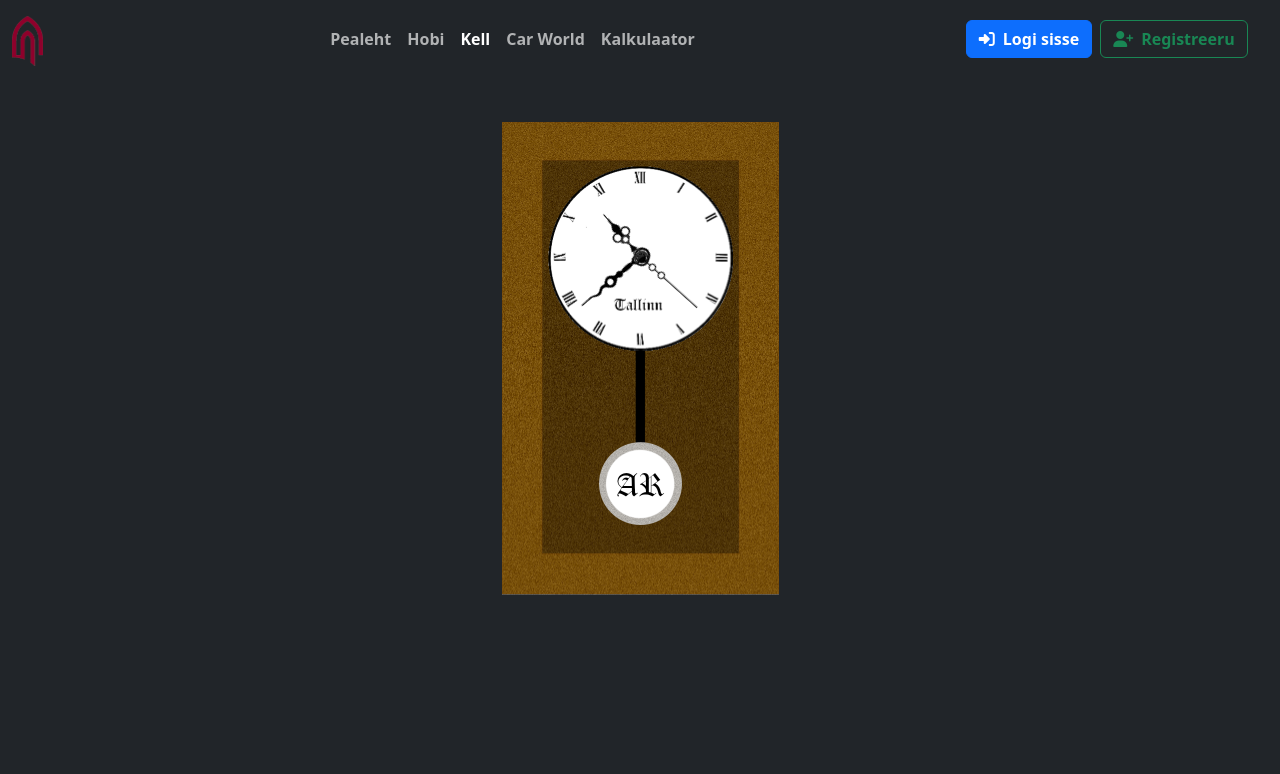
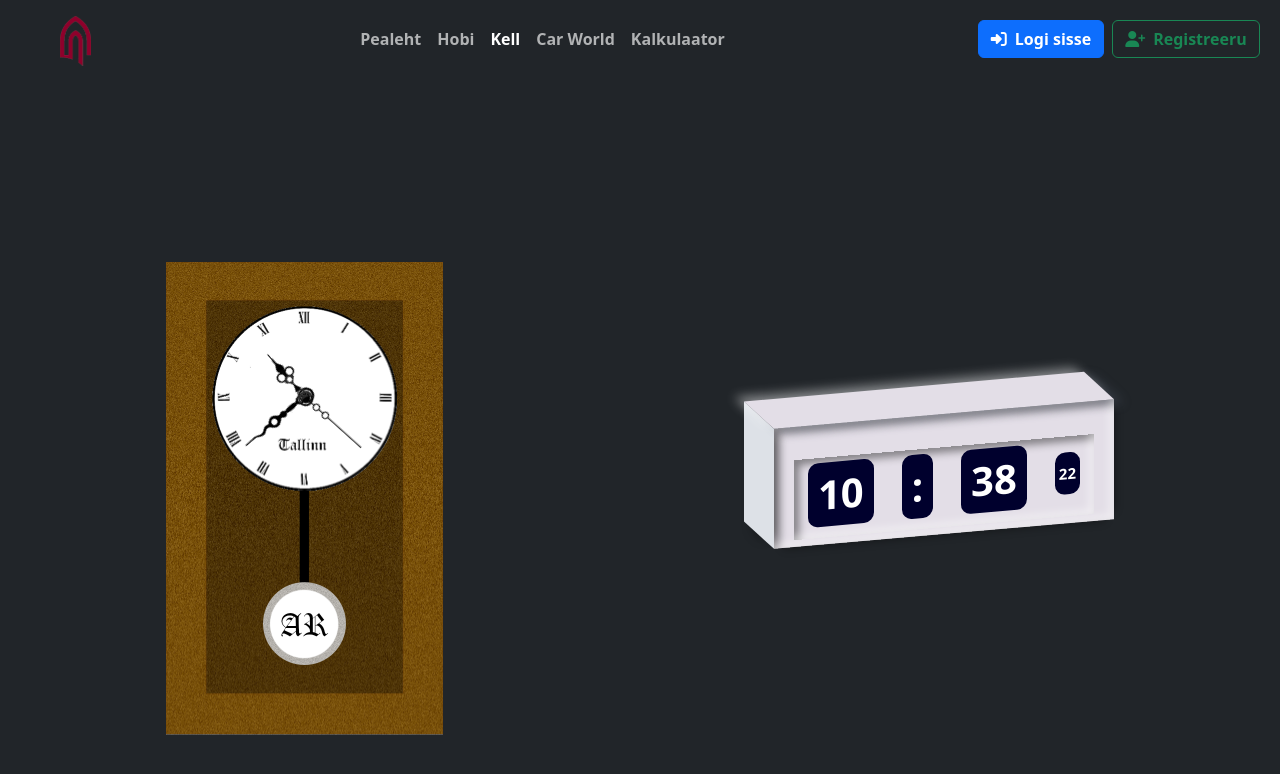
Before and after one commit to W1ttyRat/html5-school, a plain HTML site: page clock.html in a window 1280 px wide. Drawn offline with nearby package versions, Linux system fonts and the light colour scheme.

Commit message:
Add digital clock to clock.html
Refactor code structure for improved readability and maintainability

```diff
--- a/clock.html
+++ b/clock.html
@@ -23,7 +23,7 @@
     <header>
         <nav class="navbar navbar-expand-lg" id="home">
             <div class="container-fluid">
-                <div class="d-inline-block w-auto mt-1 pt-1">
+                <div class="d-inline-block w-auto mt-1 pt-1 ms-5">
                     <a class="navbar-brand" href="index.html">
                         <img src="src/tlu_h200.png" alt="brand logo" id="brand-logo"
                             style="max-height: 50px; width: auto;">
@@ -73,13 +73,25 @@
                 <img src="src/clock_frame.png" alt="Clock frame" class="clock-frame">
                 <img src="src/clock_pendulum_2.png" alt="clock pendulum" class="pendulum">
                 <img src="src/clock_face_2.png" alt="Clock face" class="clock-face">
-                <div class="clock-face">
+                <div class="clock-hands">
                     <img src="src/second_hand.png" alt="second hand" class="clock-hand" id="secondHand">
                     <img src="src/minute_hand.png" alt="minute hand" class="clock-hand" id="minuteHand">
                     <img src="src/hour_hand.png" alt="hour hand" class="clock-hand" id="hourHand">
                 </div>
             </div>
         </div>
+
+        <div class="rectangle-container">
+            <div class="rectangle"></div>
+            <div class="time">
+                <p class="hours">12</p>
+                <p class="separator">:</p>
+                <p class="minutes">00</p>
+                <p class="seconds">&nbsp;</p>
+
+            </div>
+        </div>
+
     </main>
     <footer>
         <!-- place footer here -->
--- a/css/carWorld.css
+++ b/css/carWorld.css
@@ -3,6 +3,7 @@
     width: 100%;
     height: 100vh;
     pointer-events: none;
+    margin: 0 25%;
 
 }
 
--- a/css/clock.css
+++ b/css/clock.css
@@ -1,3 +1,106 @@
+:root {
+    --background: #dde1e7;
+    --rectangle-background: rgb(227, 222, 231);
+    --shadow-light: rgba(255, 255, 255, 0.45);
+    --shadow-medium: rgba(94, 104, 121, 0.3);
+    --shadow-dark:rgba(0, 0, 0, 0.45);
+    --darkBlue:rgb(0, 0, 45);
+    --time-text-light: #dde1e7;
+    --textColor:#fff;
+}
+
+main {
+    display: flex;
+    justify-content: center;
+    align-items: center;
+    min-height: 100vh;
+    width: 100%;
+    margin: 0 auto;
+
+}
+
+.rectangle-container {
+    position: relative;
+    width: 340px;
+    height: 120px;
+    margin: 0 auto;
+}
+
+.rectangle {
+    position: relative;
+    width: 340px;
+    height: 120px;
+    background: var(--rectangle-background);
+    transform: skewY(-5deg);
+    box-shadow: inset -5px -5px 9px var(--shadow-light),
+        inset 5px 5px 9px var(--shadow-dark),
+        0px 10px 10px -10px var(--shadow-dark),
+        10px 0px 10px -10px var(--shadow-dark);
+    z-index: 1;
+}
+
+.rectangle::before {
+    content: "";
+    position: absolute;
+    top: 0;
+    left: -30px;
+    width: 30px;
+    height: 100%;
+    background: var(--background);
+    transform-origin: right;
+    transform: skewY(45deg);
+    box-shadow: 0px 10px 10px -10px var(--shadow-dark),
+        10px 0px 10px -10px var(--shadow-dark);
+}
+
+.rectangle::after {
+    content: "";
+    position: absolute;
+    top: -30px;
+    left: 0;
+    width: 100%;
+    height: 30px;
+    background: var(--rectangle-background);
+    transform-origin: bottom;
+    transform: skewX(45deg);;
+    box-shadow: -5px -5px 9px var(--shadow-light),
+        5px 5px 9px var(--shadow-medium);
+}
+
+.time {
+    display: flex;
+    font-weight: 900;
+    justify-content: space-around;
+    align-items: center;
+    text-align: center;
+    position: absolute;
+    width: 300px;
+    height: 80px;
+    top: 50%;
+    left: 50%;
+    transform: translate(-50%, -50%) skewY(-5deg);
+    font-size: 40px;
+    transform-origin: right;
+    background-color: transparent;
+    box-shadow: inset -5px -5px 9px var(--shadow-light),
+        inset 5px 5px 9px var(--shadow-dark);
+    z-index: 2;
+}
+
+.hours, .separator, .minutes, .seconds {
+    background: var(--darkBlue);
+    color: var(--textColor);
+    margin-top: 10px;
+    padding: 2px 10px;
+    border-radius: 10px;
+    font-weight: 900;
+}
+
+.seconds {
+    font-size: 15px;
+    padding: 10px 4px;
+}
+
 #box-div {
     width: 277px;
     height: 473px;
@@ -15,7 +118,7 @@
     position: absolute;
 }
 
-.clock-face {
+.clock-face, .clock-hands {
     width: 369px;
     height: 369px;
     left: 92px;
--- /dev/null
+++ b/css/hobi.css
@@ -0,0 +1,22 @@
+html, body {
+    height: 100%;
+    overflow: hidden;
+}
+
+body {
+    background: url(../src/hobi-bg.jpg) center / cover no-repeat;
+}
+
+main {
+    height: calc(100vh - 120px);
+    overflow-y: auto;
+}
+
+
+#video1 {
+    max-width: 700px;
+}
+#video2 {
+    max-width: 300px;
+    max-height: 500px;
+}
--- a/css/hobiStyle.css
+++ /dev/null
@@ -1,22 +0,0 @@
-html, body {
-    height: 100%;
-    overflow: hidden;
-}
-
-body {
-    background: url(https://scontent-hel3-1.xx.fbcdn.net/v/t39.30808-6/496948370_3610438302595337_6797879718641862835_n.jpg?_nc_cat=101&ccb=1-7&_nc_sid=cc71e4&_nc_ohc=hn4hAAXId3MQ7kNvwFOw2iv&_nc_oc=AdnoFfVubckVDPucbIgzW2ycrsS9aYx_3IaSGUurOPS8_JxDstw38OlSL7Z56-MUUSm_PryDa4fZRSblHLJkkGH9&_nc_zt=23&_nc_ht=scontent-hel3-1.xx&_nc_gid=pL_5I-I2FfVAwGOH9-uFWg&oh=00_AfsQfCkd6aYWtoVj-2GC-lFHrFNJUa9LnbrMNb_kJOFCug&oe=6998DF8E) center / cover no-repeat;
-}
-
-main {
-    height: calc(100vh - 120px);
-    overflow-y: auto;
-}
-
-
-#video1 {
-    max-width: 700px;
-}
-#video2 {
-    max-width: 300px;
-    max-height: 500px;
-}
--- a/css/index.css
+++ b/css/index.css
@@ -1,6 +1,7 @@
 body {
-    background-image: url(https://t4.ftcdn.net/jpg/02/67/40/21/360_F_267402109_jZvsqRQUvSxohAOmcUt549jlapqoRHM0.jpg);
-    background-size: cover;
+    background: linear-gradient(135deg, #0f2027 0%, #203a43 50%, #2c5364 100%);
+    background-attachment: fixed;
+    min-height: 100vh;
 }
 
 .bg-image {
@@ -71,12 +72,6 @@ body {
     transform-origin: bottom right;
 }
 
-@media (max-width: 768px) {
-    .four-photos > img:hover {
-        scale: 1.2;
-    }
-}
-
 #link1 {
     color: red;
     text-decoration: none;
@@ -96,11 +91,31 @@ body {
     height: auto;
 }
 
+#foto {
+    background-color: rgba(255, 255, 255, 0.05);
+    padding: 2rem 0;
+    margin: 2rem 0;
+}
+
+#meedia {
+    background-color: rgba(255, 255, 255, 0.05);
+    padding: 2rem 0;
+    margin: 2rem 0;
+}
+
+#animationOnWeb {
+    background-color: rgba(255, 255, 255, 0.05);
+    padding: 2rem 0;
+    margin: 2rem 0;
+}
+
 .animArea {
-    width: 1200px;
-    height: 600px;
+    width: 100%;
+    max-width: 1200px;
+    aspect-ratio: 2/1;
     background-color: white;
     position: relative;
+    margin: 0 auto;
 }
 
 .animArea * {
@@ -139,16 +154,16 @@ body {
     }
     25% {
         top: 0;
-        left: 1100px;
+        left: calc(100% - 100px);
         background-color: blue;
     }
     50% {
-        top: 500px;
-        left: 1100px;
+        top: calc(100% - 100px);
+        left: calc(100% - 100px);
         background-color: green;
     }
     75% {
-        top: 500px;
+        top: calc(100% - 100px);
         left: 0;
         background-color: yellow;
     }
@@ -168,17 +183,17 @@ body {
 
     25% {
         top: 0px;
-        left: 1100px;
+        left: calc(100% - 100px);
         background-color: blue;
     }
     50% {
-        top: 500px;
-        left: 1100px;
+        top: calc(100% - 100px);
+        left: calc(100% - 100px);
         background-color: green;
     }
 
     75% {
-        top: 500px;
+        top: calc(100% - 100px);
         left: 0px;
         background-color: yellow;
     }
@@ -188,3 +203,18 @@ body {
         background-color: red;
     }
 }
+
+@media (max-width: 768px) {
+    .four-photos > img:hover {
+        scale: 1.2;
+    }
+
+    .animArea {
+        aspect-ratio: 1/1;
+    }
+
+    .redElement, .redElement2 {
+        width: 60px;
+        height: 60px;
+    }
+}
--- a/js/clock.js
+++ b/js/clock.js
@@ -1,13 +1,10 @@
+function updateClock() {
 
-const hourHand = document.querySelector('#hourHand');
-const minuteHand = document.querySelector('#minuteHand');
-const secondHand = document.querySelector('#secondHand');
-
-
-function updateHands() {
+    const hourHand = document.querySelector('#hourHand');
+    const minuteHand = document.querySelector('#minuteHand');
+    const secondHand = document.querySelector('#secondHand');
 
     const date = new Date();
-
 
     const hours = date.getHours();
     const minutes = date.getMinutes();
@@ -21,7 +18,11 @@ function updateHands() {
     minuteHand.style.transform = `rotate(${minuteDegrees}deg)`;
     secondHand.style.transform = `rotate(${secondDegrees}deg)`;
 
+    document.querySelector('.hours').innerHTML = hours.toString().padStart(2, '0');
+    document.querySelector('.minutes').innerHTML = minutes.toString().padStart(2, '0');
+    document.querySelector('.seconds').innerHTML = seconds.toString().padStart(2, '0');
+
     console.log(`Hours: ${hours}, Minutes: ${minutes}, Seconds: ${seconds}`);
 }
 
-setInterval(updateHands, 1000);
+setInterval(updateClock, 1000);
```
Also changed, not shown: calculator.html (+1 -1 lines), carWorld.html (+2 -2 lines), hobi.html (+2 -2 lines), index.html (+24 -22 lines), login.html (+1 -1 lines), signup.html (+1 -1 lines), src/hobi-bg.jpg (added).
